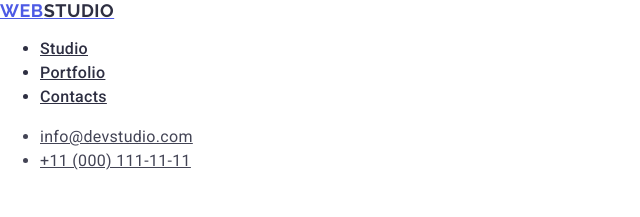
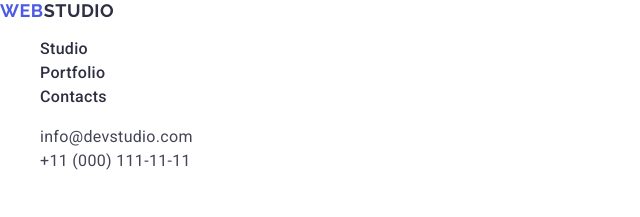
Before and after one commit to dima50066/goit-markup-hw-02, a plain HTML site: page index.html in a window 1280 px wide. Shown: the top 217 px of the page, 0-640 px from the left. Drawn offline with nearby package versions, Linux system fonts and the light colour scheme.

Commit message:
fix css links+list

```diff
--- a/css/styles.css
+++ b/css/styles.css
@@ -2,6 +2,14 @@ body {
   font-family: 'Roboto', sans-serif;
   background: #fff;
   color: #434455;
+}
+
+a {
+  text-decoration: none;
+}
+
+li {
+  list-style-type: none;
 }
 
 /* header */
```
